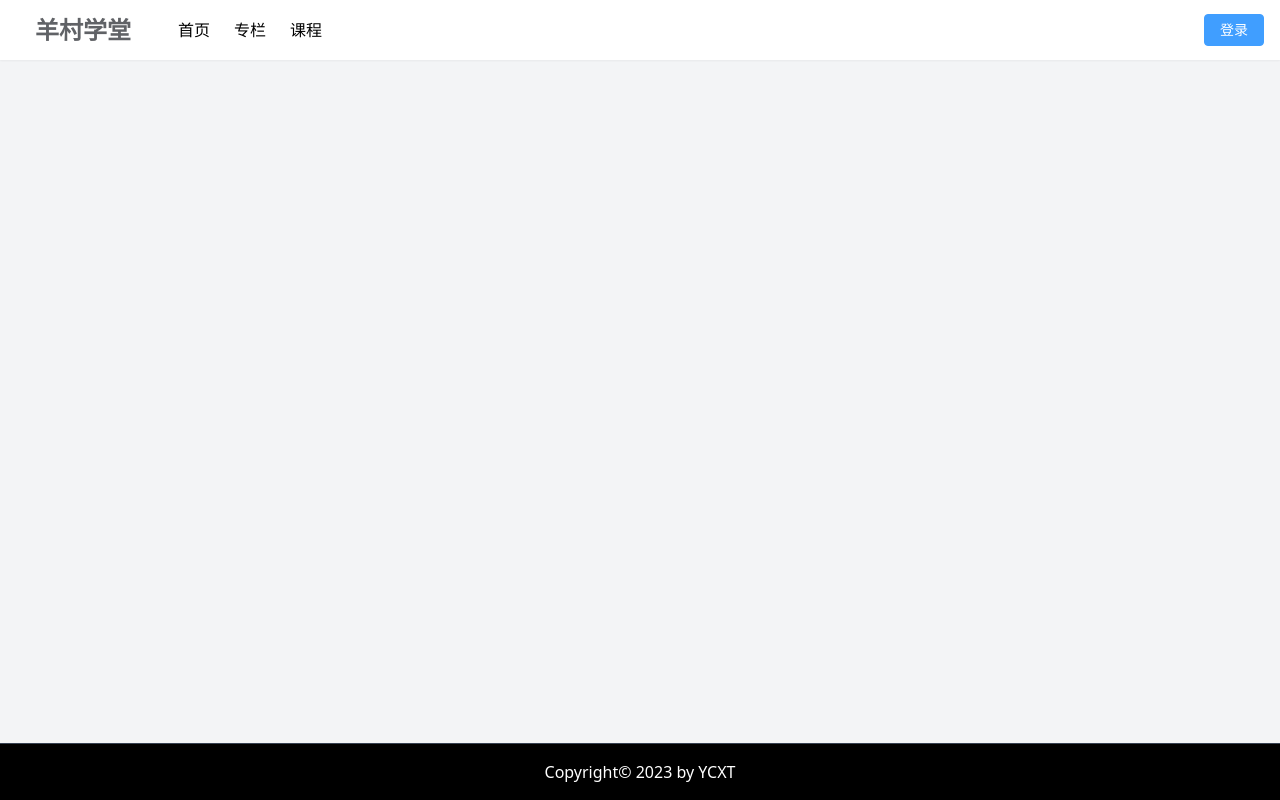
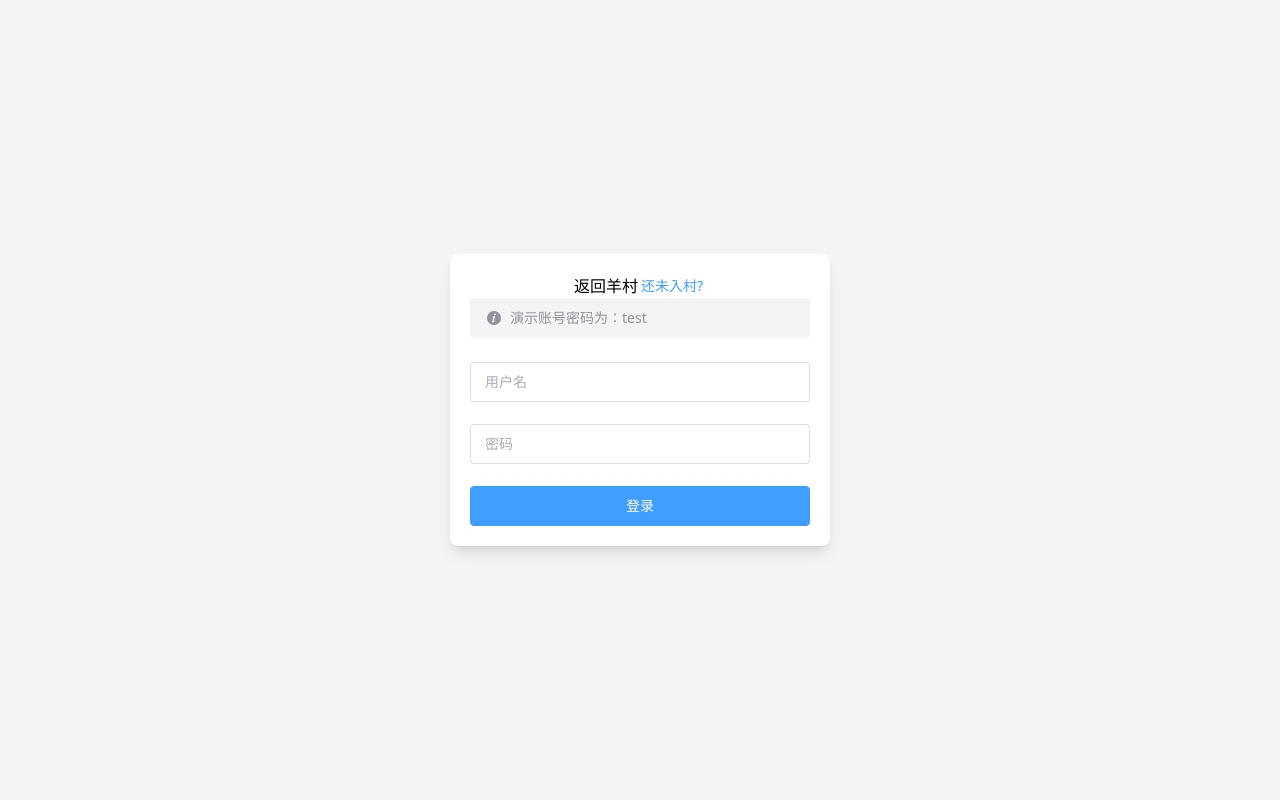
Before and after one commit to btbrad/nuxt-app-yckt, a Nuxt app: page /login in a window 1280 px wide. Built offline with nearby package versions, Linux system fonts and the light colour scheme.

Commit message:
feat: 登录页布局

```diff
--- /dev/null
+++ b/layouts/blank.vue
@@ -0,0 +1,7 @@
+<template>
+  <div class="min-h-screen flex justify-center items-center bg-gray-100">
+    <div class="shadow-lg bg-white rounded-lg p-5">
+      <slot />
+    </div>
+  </div>
+</template>
--- /dev/null
+++ b/pages/column.vue
@@ -0,0 +1,3 @@
+<template>
+  <div>Column</div>
+</template>
--- /dev/null
+++ b/pages/course.vue
@@ -0,0 +1,3 @@
+<template>
+  <div>Course</div>
+</template>
--- /dev/null
+++ b/pages/login.vue
@@ -0,0 +1,30 @@
+<script setup lang="ts">
+  useHead({
+    title: '登录'
+  })
+
+  definePageMeta({
+    layout: 'blank'
+  })
+</script>
+
+<template>
+  <h2 class="flex justify-center">
+    返回羊村
+    <el-button type="primary" link @click="navigateTo('/register')">还未入村?</el-button>
+  </h2>
+
+  <el-alert title="演示账号密码为：test" type="info" class="!mb-6" show-icon :closable="false" />
+
+  <el-form ref="formRef" class="w-[340px]" size="large">
+    <el-form-item prop="username">
+      <el-input placeholder="用户名" clearable />
+    </el-form-item>
+    <el-form-item prop="password">
+      <el-input type="password" placeholder="密码" clearable />
+    </el-form-item>
+    <div>
+      <el-button class="w-full" type="primary">登录</el-button>
+    </div>
+  </el-form>
+</template>
--- /dev/null
+++ b/pages/register.vue
@@ -0,0 +1,9 @@
+<script setup lang="ts">
+  definePageMeta({
+    layout: 'blank'
+  })
+</script>
+
+<template>
+  <div>register</div>
+</template>
```
